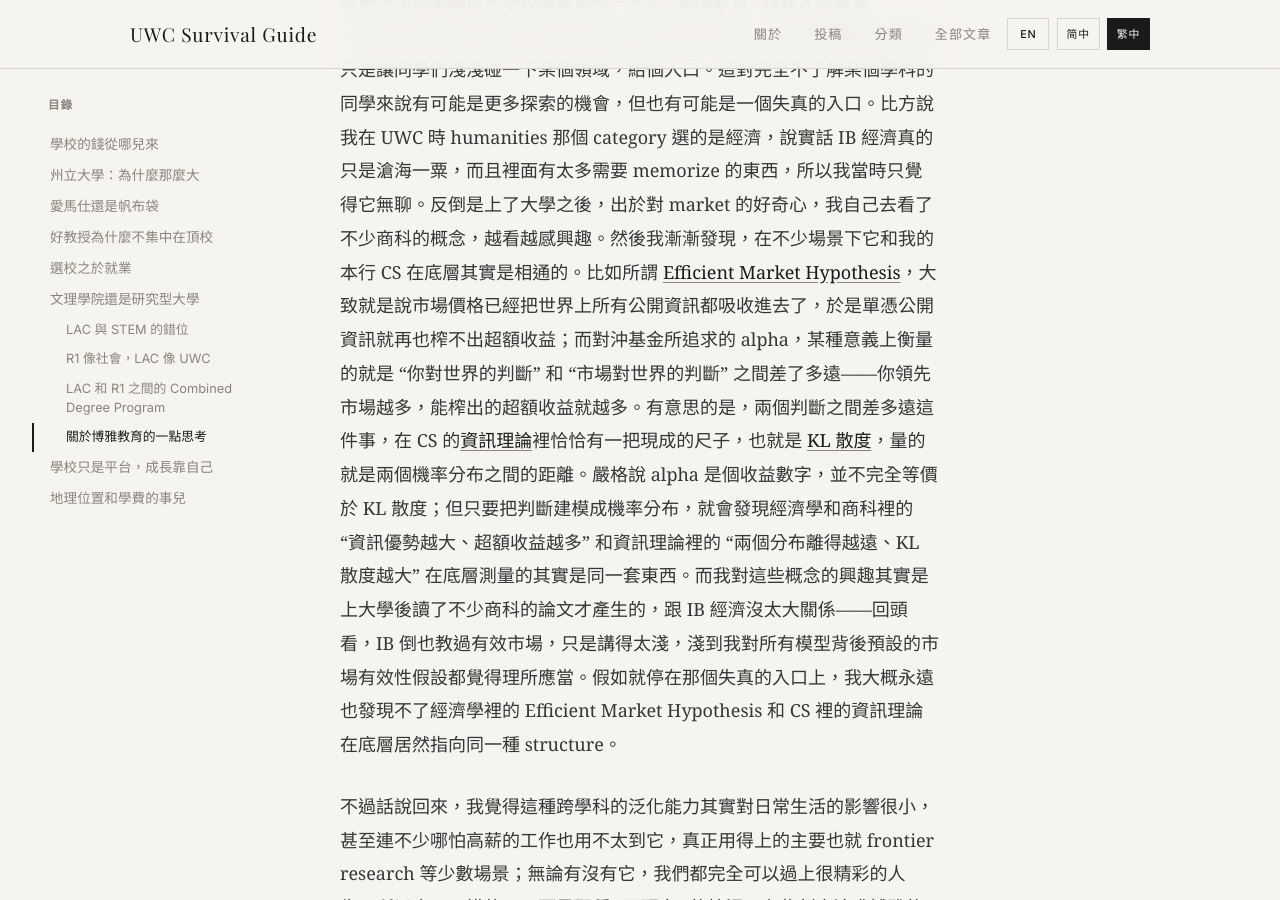
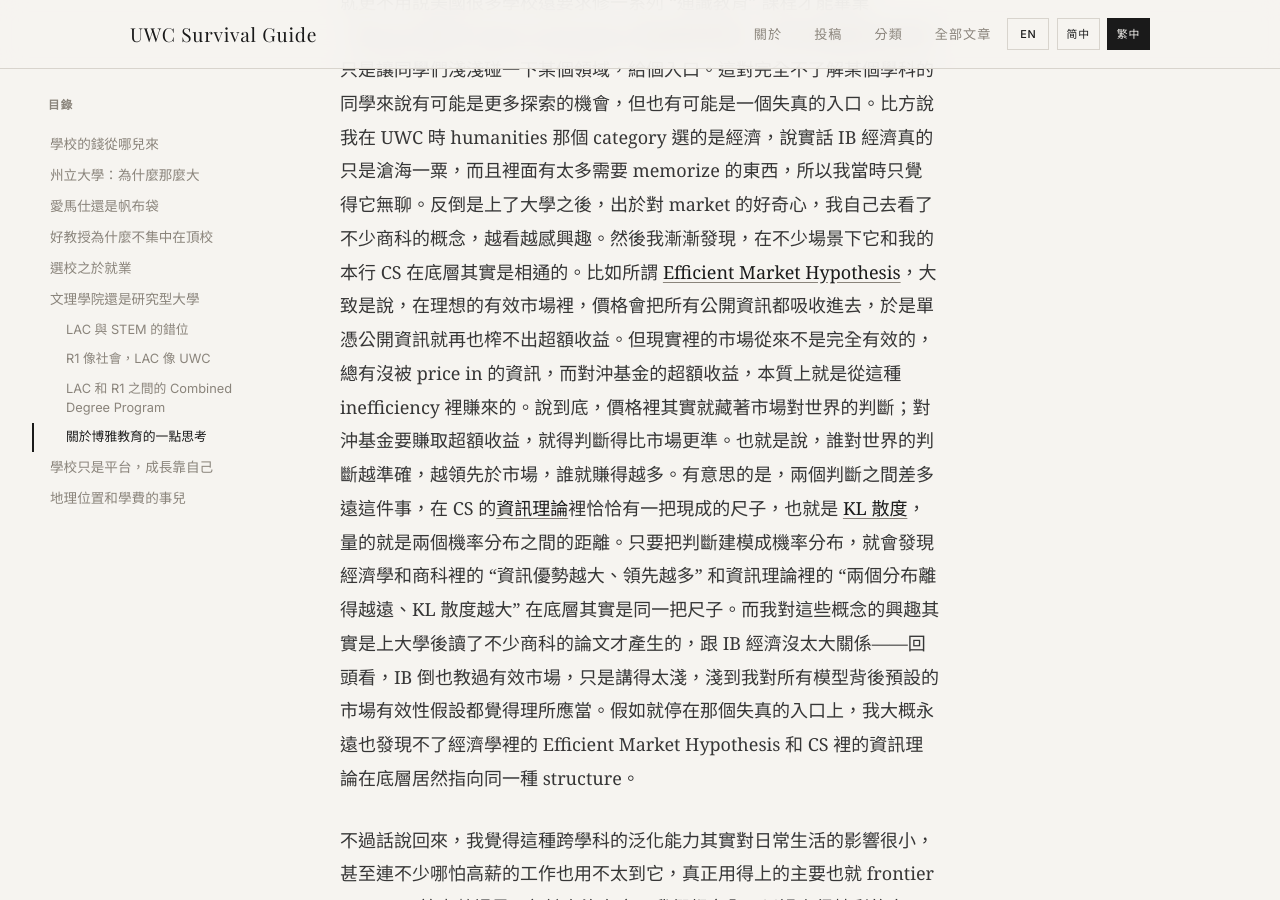
Before and after one commit to United-World-College/UWC-Survival-Guide, a Jekyll site: the page built from website/_guides/chinese/school-selection-TW.md, in a window 1280 px wide and 900 px high, scrolled down 20116 px. Built offline with Jekyll 4.4.1, drawn with Linux system fonts in a browser that asks for light colours; some web fonts are replaced.

Commit message:
docs(school-selection): rework EMH passage around market inefficiency (drop explicit "alpha"; hedge-fund excess return as earning from inefficiency); sync CN/TW/EN

```diff
--- a/website/_guides/chinese/school-selection-TW.md
+++ b/website/_guides/chinese/school-selection-TW.md
@@ -141,7 +141,7 @@ updated: 2026-06-12
 
 但我上了大學之後才慢慢發現，這種能力其實很難靠刻意的 "教育" 被培養出來，不論是 liberal arts education 還是 engineering-heavy 的訓練可能都做不到。因為它更像是一個人在某個學科裡鑽得足夠深之後，自發生長出來的東西，而不是一個能被直接 teach 的技能。很多時候我覺得所謂的泛化能力是得先在一個領域裡待到足夠深，深到看見它底層的 structure，才比較有可能在另一個領域裡認出同樣的 structure。所以泛化更像是 depth 的湧現，而不是 breadth 的堆疊。
 
-而且說實話，我覺得即使在本科按部就班地把一個學科學完，也就是順著學校規定的課綱一門門修過去，那常常也很難真正觸到一個領域的底層；此外就更不用說美國很多學校還要求修一系列 "通識教育" 課程才能畢業（[Brown](https://en.wikipedia.org/wiki/Brown_University) 著名的 [Open Curriculum](https://www.brown.edu/academics/undergraduate/open-curriculum) 是個極端個例）。這些通識課很多時候只是讓同學們淺淺碰一下某個領域，給個入口。這對完全不了解某個學科的同學來說有可能是更多探索的機會，但也有可能是一個失真的入口。比方說我在 UWC 時 humanities 那個 category 選的是經濟，說實話 IB 經濟真的只是滄海一粟，而且裡面有太多需要 memorize 的東西，所以我當時只覺得它無聊。反倒是上了大學之後，出於對 market 的好奇心，我自己去看了不少商科的概念，越看越感興趣。然後我漸漸發現，在不少場景下它和我的本行 CS 在底層其實是相通的。比如所謂 [Efficient Market Hypothesis](https://en.wikipedia.org/wiki/Efficient-market_hypothesis)，大致就是說市場價格已經把世界上所有公開資訊都吸收進去了，於是單憑公開資訊就再也榨不出超額收益；而對沖基金所追求的 alpha，某種意義上衡量的就是 "你對世界的判斷" 和 "市場對世界的判斷" 之間差了多遠——你領先市場越多，能榨出的超額收益就越多。有意思的是，兩個判斷之間差多遠這件事，在 CS 的[資訊理論](https://en.wikipedia.org/wiki/Information_theory)裡恰恰有一把現成的尺子，也就是 [KL 散度](https://en.wikipedia.org/wiki/Kullback–Leibler_divergence)，量的就是兩個機率分布之間的距離。嚴格說 alpha 是個收益數字，並不完全等價於 KL 散度；但只要把判斷建模成機率分布，就會發現經濟學和商科裡的 "資訊優勢越大、超額收益越多" 和資訊理論裡的 "兩個分布離得越遠、KL 散度越大" 在底層測量的其實是同一套東西。而我對這些概念的興趣其實是上大學後讀了不少商科的論文才產生的，跟 IB 經濟沒太大關係——回頭看，IB 倒也教過有效市場，只是講得太淺，淺到我對所有模型背後預設的市場有效性假設都覺得理所應當。假如就停在那個失真的入口上，我大概永遠也發現不了經濟學裡的 Efficient Market Hypothesis 和 CS 裡的資訊理論在底層居然指向同一種 structure。
+而且說實話，我覺得即使在本科按部就班地把一個學科學完，也就是順著學校規定的課綱一門門修過去，那常常也很難真正觸到一個領域的底層；此外就更不用說美國很多學校還要求修一系列 "通識教育" 課程才能畢業（[Brown](https://en.wikipedia.org/wiki/Brown_University) 著名的 [Open Curriculum](https://www.brown.edu/academics/undergraduate/open-curriculum) 是個極端個例）。這些通識課很多時候只是讓同學們淺淺碰一下某個領域，給個入口。這對完全不了解某個學科的同學來說有可能是更多探索的機會，但也有可能是一個失真的入口。比方說我在 UWC 時 humanities 那個 category 選的是經濟，說實話 IB 經濟真的只是滄海一粟，而且裡面有太多需要 memorize 的東西，所以我當時只覺得它無聊。反倒是上了大學之後，出於對 market 的好奇心，我自己去看了不少商科的概念，越看越感興趣。然後我漸漸發現，在不少場景下它和我的本行 CS 在底層其實是相通的。比如所謂 [Efficient Market Hypothesis](https://en.wikipedia.org/wiki/Efficient-market_hypothesis)，大致是說，在理想的有效市場裡，價格會把所有公開資訊都吸收進去，於是單憑公開資訊就再也榨不出超額收益。但現實裡的市場從來不是完全有效的，總有沒被 price in 的資訊，而對沖基金的超額收益，本質上就是從這種 inefficiency 裡賺來的。說到底，價格裡其實就藏著市場對世界的判斷；對沖基金要賺取超額收益，就得判斷得比市場更準。也就是說，誰對世界的判斷越準確，越領先於市場，誰就賺得越多。有意思的是，兩個判斷之間差多遠這件事，在 CS 的[資訊理論](https://en.wikipedia.org/wiki/Information_theory)裡恰恰有一把現成的尺子，也就是 [KL 散度](https://en.wikipedia.org/wiki/Kullback–Leibler_divergence)，量的就是兩個機率分布之間的距離。只要把判斷建模成機率分布，就會發現經濟學和商科裡的 "資訊優勢越大、領先越多" 和資訊理論裡的 "兩個分布離得越遠、KL 散度越大" 在底層其實是同一把尺子。而我對這些概念的興趣其實是上大學後讀了不少商科的論文才產生的，跟 IB 經濟沒太大關係——回頭看，IB 倒也教過有效市場，只是講得太淺，淺到我對所有模型背後預設的市場有效性假設都覺得理所應當。假如就停在那個失真的入口上，我大概永遠也發現不了經濟學裡的 Efficient Market Hypothesis 和 CS 裡的資訊理論在底層居然指向同一種 structure。
 
 不過話說回來，我覺得這種跨學科的泛化能力其實對日常生活的影響很小，甚至連不少哪怕高薪的工作也用不太到它，真正用得上的主要也就 frontier research 等少數場景；無論有沒有它，我們都完全可以過上很精彩的人生。所以真正可惜的，反而是那種 "兩頭空" 的情況：有些刻意追求博雅的教育既不能讓學生長出這種 cross-domain 的泛化能力，又不能像 engineering-heavy 的教育那樣至少讓人踏踏實實學到一門傍身的技能。這可能才是真正值得遺憾的。（推薦閱讀[〈關於 Computer Science〉]({{ '/guides/chinese/computer-science-TW/' | relative_url }})一文中的 [*The Bitter Lesson*]({{ '/guides/chinese/computer-science-TW/#the-bitter-lesson' | relative_url }}) 一節）
 
```
Also changed, not shown: website/_guides/chinese/school-selection-CN.md (+1 -1 lines), website/_guides/default/school-selection.md (+1 -1 lines).
